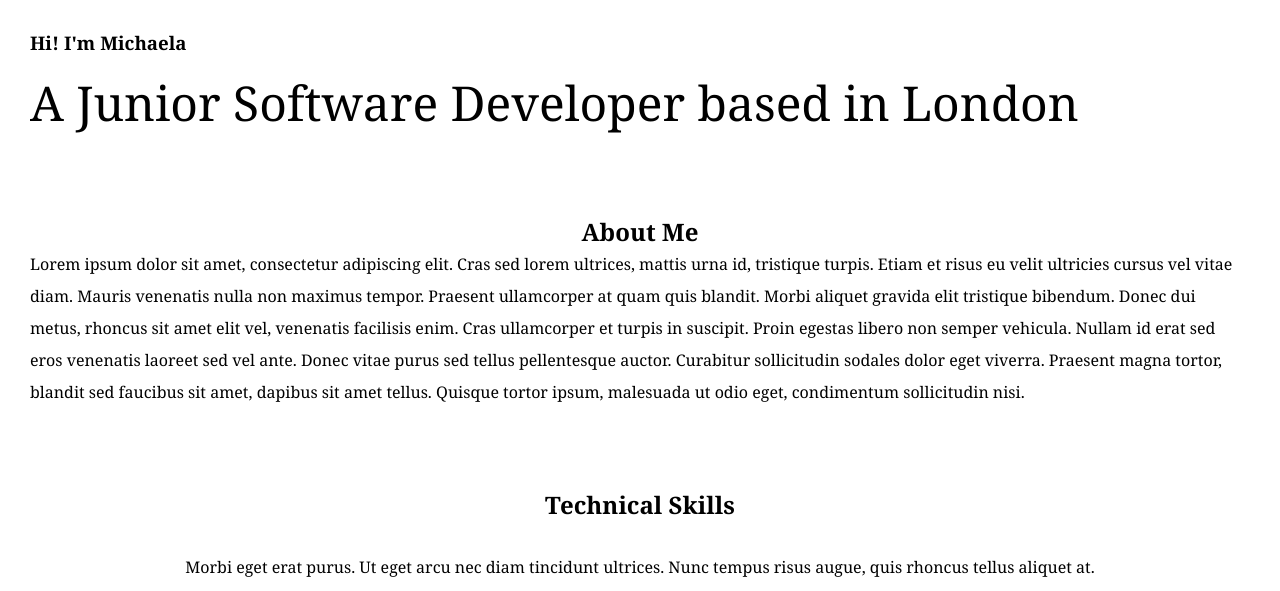
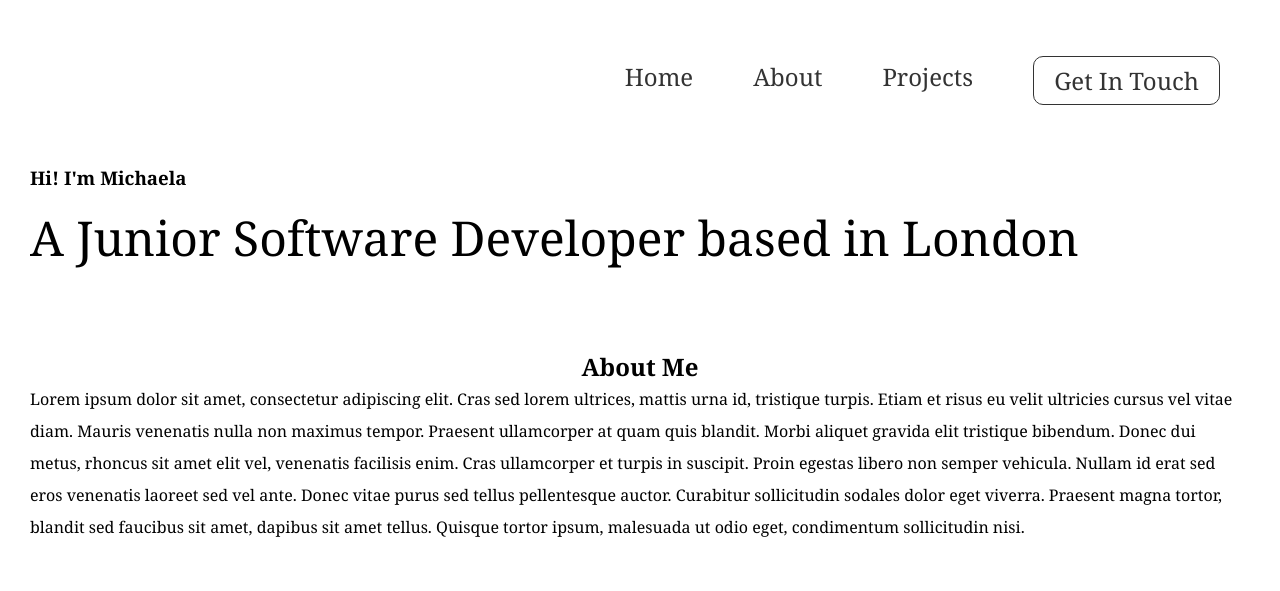
Before and after one commit to chae-la/Personal-Portfolio, a plain HTML site: page index.html in a window 1280 px wide. Shown: the top 591 px of the page. Drawn offline with Linux system fonts and the light colour scheme.

Commit message:
Added nav to bigger media screen

```diff
--- a/index.html
+++ b/index.html
@@ -7,11 +7,12 @@
     <link rel="stylesheet" href="style.css">
 </head>
 <body>
-   <!-- <nav class="nav">
-        <p class="nav__about">About</p>
-        <p class="nav__about">Technical Skills</p>
-        <p class="nav__project">Projects</p>
-    </nav> -->
+   <nav class="nav">
+        <a href="#header" class="nav__button">Home</a>
+        <a href="#main" class="nav__button"> About</a>
+        <a href="#section" class="nav__button">Projects</a>
+        <a href="#footer" class="nav__button nav__button--contact">Get In Touch</a>
+    </nav>
      <header class="header">
         <h3 class="header__name" id="typing-animation"></h3>
         <h1 class="header__intro">A Junior Software Developer based in London</h1>
--- a/style.scss
+++ b/style.scss
@@ -9,11 +9,9 @@ $primary-color:#333;
 $secondary-color: white;
 $tertiary-color: #b30f15;
 
-/*.nav{
-    background-color: $primary-color;
-    color:$secondary-color;
-    display: flex;
-} */
+.nav{
+    display: none;
+}
 
 .header{
     margin: 30px;
@@ -118,3 +116,27 @@ $tertiary-color: #b30f15;
     }
 
 }
+
+@media screen and (min-width: 1024px){
+    .nav{
+        display: unset;
+        display: flex;
+        justify-content: end;
+
+        margin: 60px 0;
+            &__button{
+                margin-right: 60px;
+                font-size: 1.5rem;
+                text-decoration: none;
+                color: $primary-color;
+                font-weight:500;
+                &--contact{
+                    border: 1px solid $primary-color;
+                    padding: 7px 20px;
+                    border-radius: 10px;
+                    margin-top:-4px;
+                }
+
+            }
+     }
+}
```
Also changed, not shown: style.css, 1 other file.
